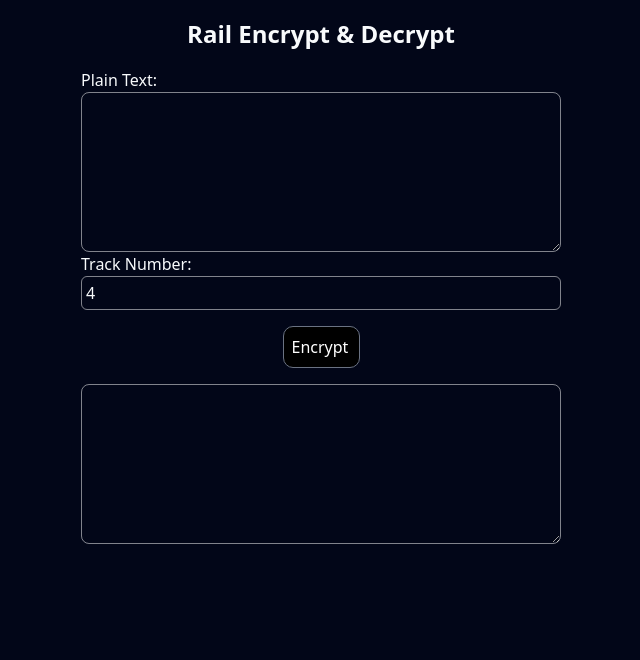
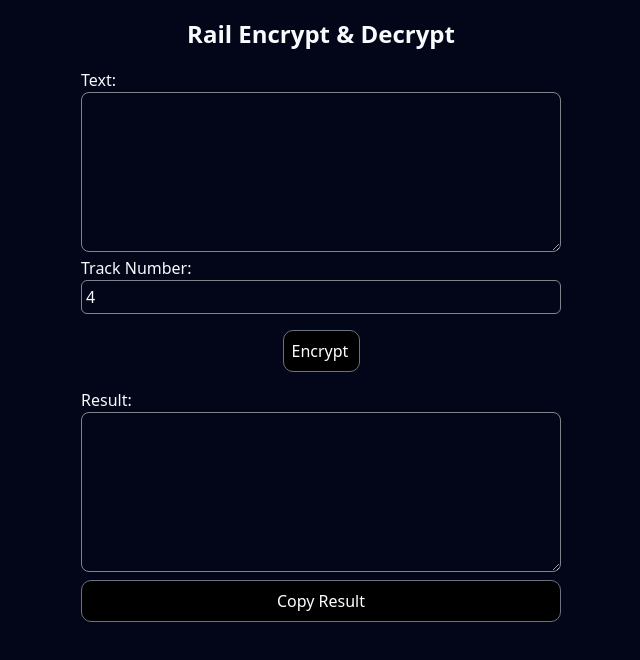
Before and after one commit to WongWong1209/rail-encrypt, a Next.js app: page / in a window 1280 px wide. Shown: the top 660 px of the page, without its empty margins (319-959 px from the left). Built offline with nearby package versions, Linux system fonts and the light colour scheme.

Commit message:
add decrypt

```diff
--- a/app/layout.jsx
+++ b/app/layout.jsx
@@ -12,7 +12,7 @@ const geistMono = Geist_Mono({
 });
 
 export const metadata = {
-  title: "Trail Encrypt",
+  title: "Rail Encrypt",
   description: "for midterm",
 };
 
--- a/app/page.jsx
+++ b/app/page.jsx
@@ -3,32 +3,83 @@
 import { useState, useEffect } from "react";
 
 const MainPage = () => {
-  let [text, setText] = useState("");
-  let [result, setResult] = useState("");
-  let [tracks, setTrack] = useState(4);
-  let result_text = Array.from({ length: tracks }).fill("");
+  const [text, setText] = useState("");
+  const [result, setResult] = useState("");
+  const [tracks, setTracks] = useState(4);
+  const [mode, setMode] = useState("encrypt");
+  const [cellResource, setCellResource] = useState("");
 
+  // Encryption/Decryption logic
   useEffect(() => {
-    setResult(() => {
-      let temp = "";
-      result_text.forEach((e) => {
-        temp += e;
-      });
-      return temp;
-    });
-  }, [text, tracks]);
-
-  const cells = [...text].map((c, index) => {
-    let pos;
-    if (Math.floor(index / (tracks - 1)) % 2 === 1) {
-      // go up
-      pos = tracks - (index % (tracks - 1)) - 1;
-    } else {
-      // go down
-      pos = index % (tracks - 1);
+    if (!text) {
+      setResult("");
+      return;
     }
 
-    result_text[pos] += c;
+    if (mode === "encrypt") {
+      const resultText = Array(tracks).fill("");
+      let row = 0;
+      let step = 1;
+
+      for (let i = 0; i < text.length; i++) {
+        resultText[row] += text[i];
+        if (row === 0) step = 1;
+        else if (row === tracks - 1) step = -1;
+        row += step;
+      }
+      setResult(resultText.join(""));
+      setCellResource(text);
+    } else if (mode === "decrypt") {
+      // Calculate lengths of each row
+      const rowLengths = Array(tracks).fill(0);
+      let row = 0;
+      let step = 1;
+
+      // First pass: calculate lengths
+      for (let i = 0; i < text.length; i++) {
+        rowLengths[row]++;
+        if (row === 0) step = 1;
+        else if (row === tracks - 1) step = -1;
+        row += step;
+      }
+
+      // Split text into rows
+      const rows = [];
+      let start = 0;
+      for (let i = 0; i < tracks; i++) {
+        rows[i] = text.slice(start, start + rowLengths[i]);
+        start += rowLengths[i];
+      }
+
+      // Reconstruct original text
+      let decrypted = "";
+      row = 0;
+      step = 1;
+      const rowIndices = Array(tracks).fill(0);
+
+      for (let i = 0; i < text.length; i++) {
+        decrypted += rows[row][rowIndices[row]];
+        rowIndices[row]++;
+        if (row === 0) step = 1;
+        else if (row === tracks - 1) step = -1;
+        row += step;
+      }
+
+      setResult(decrypted);
+      setCellResource(decrypted);
+    }
+  }, [text, tracks, mode]);
+
+  const cells = cellResource.split("").map((c, index) => {
+    let pos;
+    let cycle = 2 * (tracks - 1);
+    let positionInCycle = index % cycle;
+
+    if (positionInCycle < tracks) {
+      pos = positionInCycle;
+    } else {
+      pos = cycle - positionInCycle;
+    }
 
     return (
       <div key={index} className='flex flex-col mb-[1rem]'>
@@ -50,26 +101,31 @@ const MainPage = () => {
         Rail Encrypt & Decrypt
       </h1>
       <div className='flex flex-col'>
-        <label htmlFor='plain-text'>Plain Text:</label>
+        <label htmlFor='plain-text'>Text:</label>
         <textarea
           spellCheck={false}
           id='plain-text'
           className='border min-w-[30rem] min-h-[10rem] rounded-md border-white/50 p-2'
-          onChange={(e) => {
-            setText(e.target.value);
-          }}
+          value={text}
+          onChange={(e) => setText(e.target.value)}
         />
-        <button></button>
-        <label>Track Number:</label>
+        <label className='mt-1'>Track Number:</label>
         <input
           type='number'
           className='border rounded-sm border-white/50 p-1'
-          defaultValue={4}
-          onChange={(e) => setTrack(e.target.value)}
+          value={tracks}
+          min='2'
+          onChange={(e) =>
+            setTracks(Math.max(2, parseInt(e.target.value) || 2))
+          }
         />
       </div>
       <div className='flex flex-row gap-3'>
-        <select className='bg-black text-white border border-gray-500 rounded-lg p-2 cursor-pointer appearance-none'>
+        <select
+          className='bg-black text-white border border-gray-500 rounded-lg p-2 cursor-pointer appearance-none'
+          value={mode}
+          onChange={(e) => setMode(e.target.value)}
+        >
           <option className='bg-black text-white' value='encrypt'>
             Encrypt
           </option>
@@ -78,12 +134,19 @@ const MainPage = () => {
           </option>
         </select>
       </div>
-      <div>
+      <div className='flex flex-col'>
+        <label>Result:</label>
         <textarea
           readOnly
           className='border min-w-[30rem] min-h-[10rem] rounded-md border-white/50 p-2'
           value={result}
         />
+        <button
+          className='bg-black text-white border border-gray-500 rounded-lg p-2 cursor-pointer mt-2'
+          onClick={() => navigator.clipboard.writeText(result)}
+        >
+          Copy Result
+        </button>
       </div>
       <div className='flex flex-row flex-wrap max-w-[80vw]'>{cells}</div>
     </div>
--- a/next.config.mjs
+++ b/next.config.mjs
@@ -1,4 +1,6 @@
 /** @type {import('next').NextConfig} */
-const nextConfig = {};
+const nextConfig = {
+  reactStrictMode: false,
+};
 
 export default nextConfig;
```
